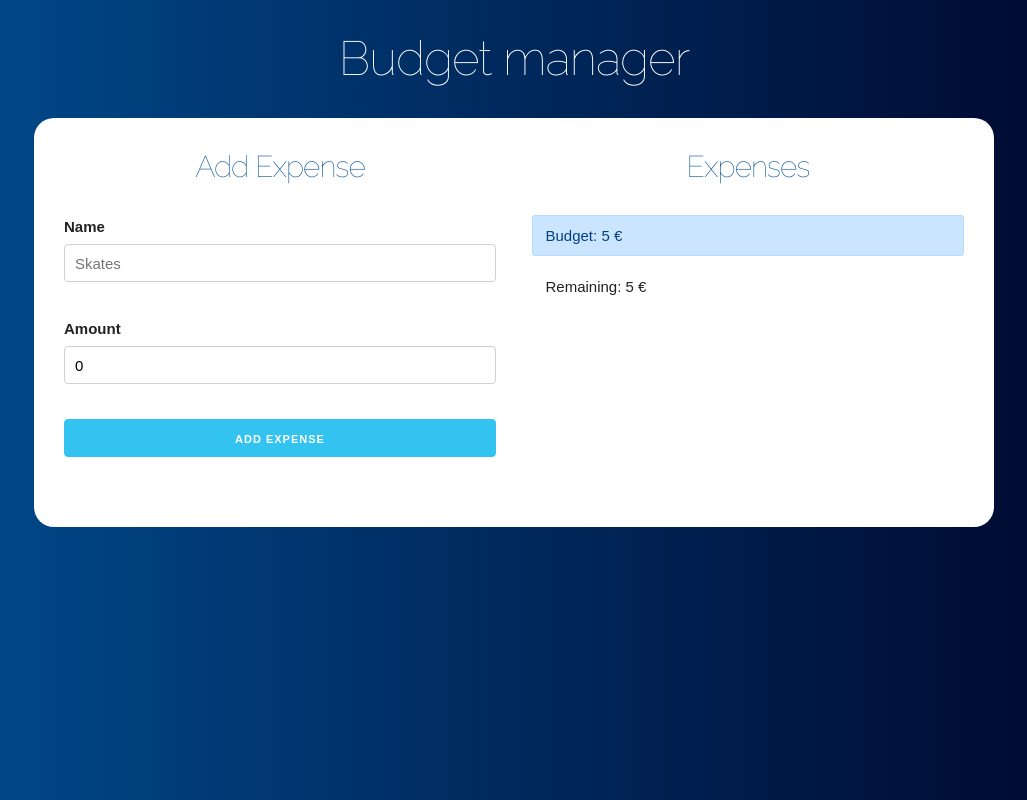
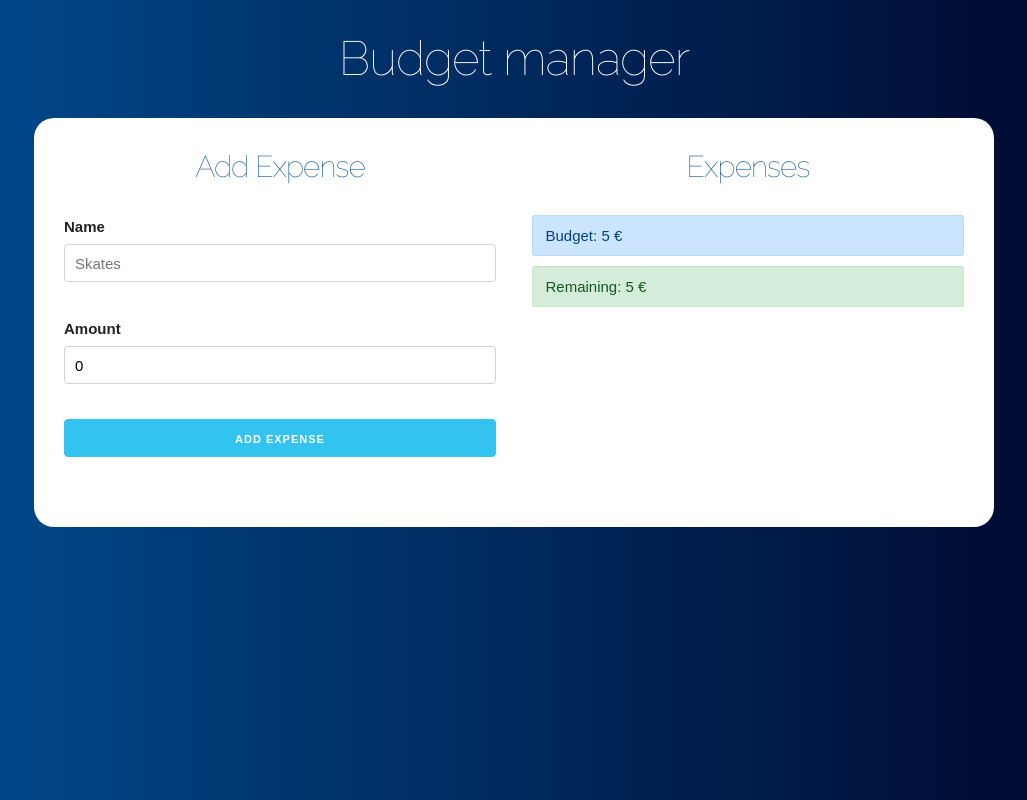
Before and after one commit to Pedrobusou/budget-manager, a React (Create React App) app: page / in a window 1280 px wide. Both pictures are taken after typing "5" into the empty fields and a click on the input "Set". Shown: the whole page, without its empty margins (126-1153 px from the left). Built offline with nearby package versions, Linux system fonts and the light colour scheme.

Commit message:
Conditional remaining class

```diff
--- a/src/components/RemainingBudget.js
+++ b/src/components/RemainingBudget.js
@@ -1,10 +1,15 @@
 import React, {Fragment} from 'react';
+import {getRemainingClass} from '../helpers';
 
-const RemainingBudget = ({budget, remaining}) => (
-  <Fragment>
-    <div className="alert alert--primary">Budget: {budget} €</div>
-    <div className="alert">Remaining: {remaining} €</div>
-  </Fragment>
-);
+const RemainingBudget = ({budget, remaining}) => {
+  return (
+    <Fragment>
+      <div className="alert alert--primary">Budget: {budget} €</div>
+      <div className={getRemainingClass(budget, remaining)}>
+        Remaining: {remaining} €
+      </div>
+    </Fragment>
+  );
+};
 
 export default RemainingBudget;
```
